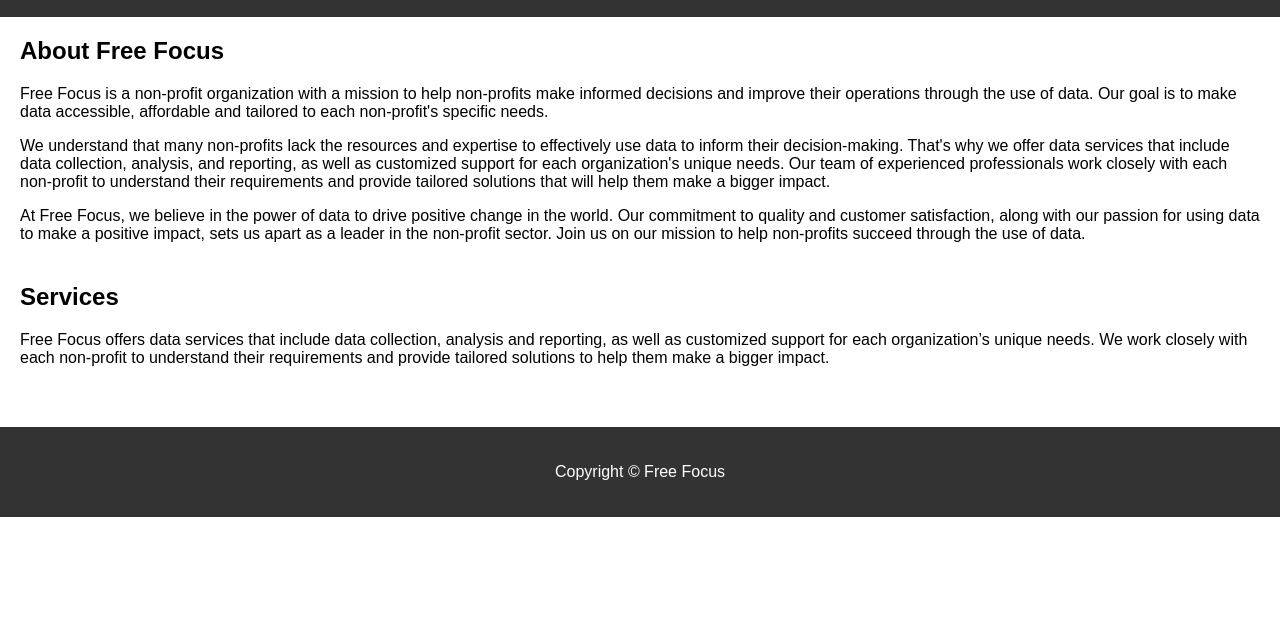
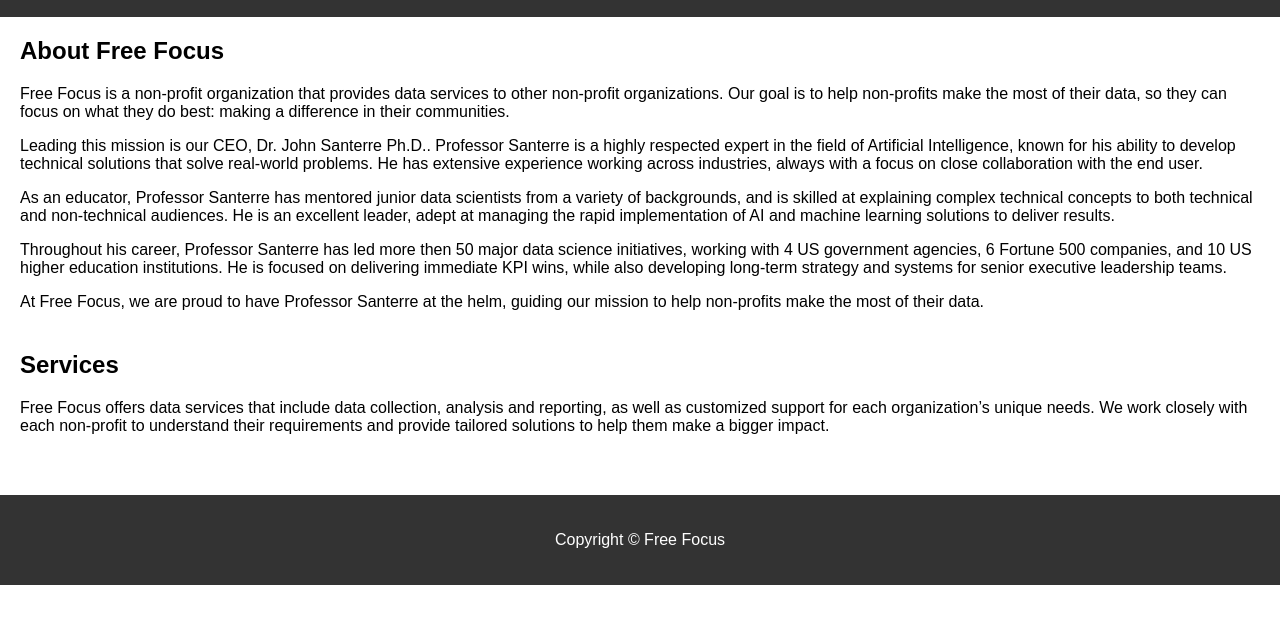
Before and after one commit to johnsanterre/FreeFocus, a plain HTML site: page index.html in a window 1280 px wide. Shown: the part 60-684 px from the top of the page. Drawn offline with Linux system fonts and the light colour scheme.

Commit message:
Update index.html

```diff
--- a/index.html
+++ b/index.html
@@ -17,9 +17,13 @@
   <main>
     <section id="about">
       <h2>About Free Focus</h2>
-      <p>Free Focus is a non-profit organization with a mission to help non-profits make informed decisions and improve their operations through the use of data. Our goal is to make data accessible, affordable and tailored to each non-profit's specific needs. </p>
-      <p>We understand that many non-profits lack the resources and expertise to effectively use data to inform their decision-making. That's why we offer data services that include data collection, analysis, and reporting, as well as customized support for each organization's unique needs. Our team of experienced professionals work closely with each non-profit to understand their requirements and provide tailored solutions that will help them make a bigger impact.</p>
-       <p>At Free Focus, we believe in the power of data to drive positive change in the world. Our commitment to quality and customer satisfaction, along with our passion for using data to make a positive impact, sets us apart as a leader in the non-profit sector. Join us on our mission to help non-profits succeed through the use of data.</p>
+
+      <p>Free Focus is a non-profit organization that provides data services to other non-profit organizations. Our goal is to help non-profits make the most of their data, so they can focus on what they do best: making a difference in their communities.</p>
+      <p>Leading this mission is our CEO, Dr. John Santerre Ph.D.. Professor Santerre is a highly respected expert in the field of Artificial Intelligence, known for his ability to develop technical solutions that solve real-world problems. He has extensive experience working across industries, always with a focus on close collaboration with the end user.</p>
+      <p>As an educator, Professor Santerre has mentored junior data scientists from a variety of backgrounds, and is skilled at explaining complex technical concepts to both technical and non-technical audiences. He is an excellent leader, adept at managing the rapid implementation of AI and machine learning solutions to deliver results.</p>
+      <p>Throughout his career, Professor Santerre has led more then 50 major data science initiatives, working with 4 US government agencies, 6 Fortune 500 companies, and 10 US higher education institutions. He is focused on delivering immediate KPI wins, while also developing long-term strategy and systems for senior executive leadership teams.</p>
+      <p>At Free Focus, we are proud to have Professor Santerre at the helm, guiding our mission to help non-profits make the most of their data.</p>
+
     </section>
     <section id="services">
       <h2>Services</h2>
```
